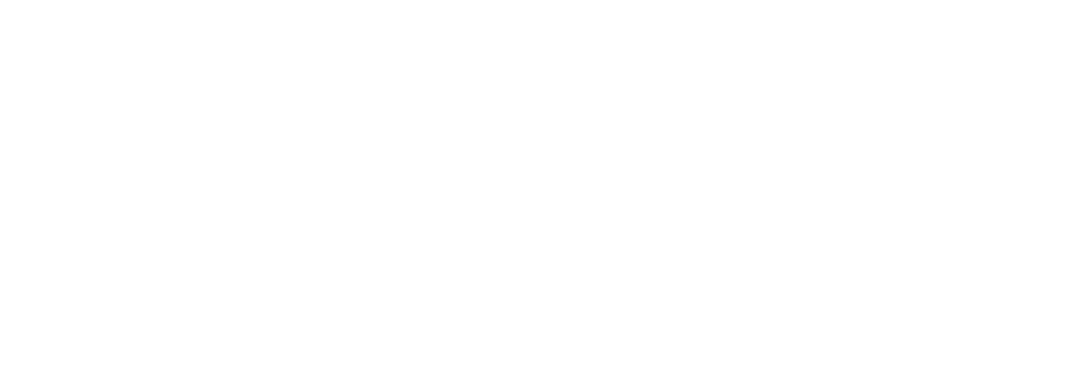
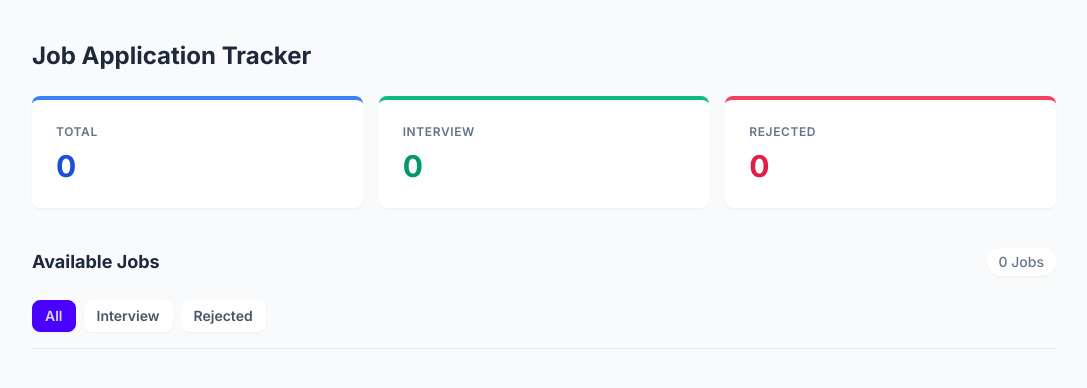
Before and after one commit to parvez4987/Job_Application_tracker, a plain HTML site: page Index.html in a window 1280 px wide. Shown: the whole page, without its empty margins (96-1183 px from the left). Drawn offline with nearby package versions, Linux system fonts and the light colour scheme.

Commit message:
design part

```diff
--- a/Index.html
+++ b/Index.html
@@ -1,11 +1,76 @@
 <!DOCTYPE html>
-<html lang="en">
+<html lang="en" data-theme="light">
 <head>
     <meta charset="UTF-8">
     <meta name="viewport" content="width=device-width, initial-scale=1.0">
-    <title>Document</title>
+    <title>Job Application Tracker</title>
+    <link href="https://cdn.jsdelivr.net/npm/daisyui@4.7.2/dist/full.min.css" rel="stylesheet" type="text/css" />
+    <!-- font -->
+    <link rel="preconnect" href="https://fonts.googleapis.com">
+    <link rel="preconnect" href="https://fonts.gstatic.com" crossorigin>
+    <link href="https://fonts.googleapis.com/css2?family=Inter:ital,opsz,wght@0,14..32,100..900;1,14..32,100..900&family=Manrope:wght@200..800&family=Open+Sans:ital,wght@0,300..800;1,300..800&family=Outfit:wght@100..900&display=swap" rel="stylesheet">
+
+    <style>
+        body {
+            font-family: "Inter", sans-serif;
+            background-color: #f8fafc;
+        }
+    </style>
+
+    <script src="https://cdn.tailwindcss.com"></script>
+
+
 </head>
-<body>
+<body class="min-h-screen p-4 md:p-10">
+    <div class="max-w-5xl mx-auto">
+        <h1 class="text-2xl font-bold text-slate-800 mb-6">Job Application Tracker</h1>
 
+        <!-- dashboard menu -->
+        <div class="grid grid-cols-1 md:grid-cols-3 gap-4 mb-10">
+            <div class="bg-white p-6 rounded-lg shadow-sm border-t-4 border-blue-500">
+                <p class="text-xs font-semibold text-slate-500 uppercase tracking-wider mb-2">Total</p>
+                <p id="stat-total" class="text-3xl font-bold text-blue-700">0</p>
+            </div>
+            <div class="bg-white p-6 rounded-lg shadow-sm border-t-4 border-emerald-500">
+                <p class="text-xs font-semibold text-slate-500 uppercase tracking-wider mb-2">Interview</p>
+                <p id="stat-interview" class="text-3xl font-bold text-emerald-600">0</p>
+            </div>
+            <div class="bg-white p-6 rounded-lg shadow-sm border-t-4 border-rose-500">
+                <p class="text-xs font-semibold text-slate-500 uppercase tracking-wider mb-2">Rejected</p>
+                <p id="stat-rejected" class="text-3xl font-bold text-rose-600">0</p>
+            </div>
+        </div>
+
+        <div class="flex flex-col md:flex-row justify-between items-start md:items-center mb-6">
+            <h2 class="text-lg font-bold text-slate-800 mb-2 md:mb-0">Available Jobs</h2>
+            <span id="tab-job-count" class="text-sm font-medium text-slate-500 bg-white px-3 py-1 rounded-full shadow-sm">0 Jobs</span>
+        </div>
+
+        <div class="flex space-x-2 border-b border-slate-200 pb-4 mb-6" id="tabs-container">
+            <button class="btn btn-sm btn-primary tab-btn" data-tab="all">All</button>
+            <button class="btn btn-sm btn-ghost bg-white shadow-sm tab-btn text-slate-600" data-tab="interview">Interview</button>
+            <button class="btn btn-sm btn-ghost bg-white shadow-sm tab-btn text-slate-600" data-tab="rejected">Rejected</button>
+        </div>
+
+
+        <!-- jobs -->
+
+
+        <div id="jobs-container" class="flex flex-col space-y-4">
+            </div>
+
+        <div id="empty-state" class="hidden flex-col items-center justify-center py-20 bg-white rounded-xl shadow-sm border border-slate-100">
+            <img src="jobs.png" alt="">
+            <h3 class="text-xl font-bold text-slate-800">No jobs available</h3>
+            <p class="text-slate-500 mt-2">Check back soon for new job opportunities</p>
+        </div>
+
+
+    </div>
+
+
+
+
+    <script src="script.js"></script>
 </body>
 </html>
--- /dev/null
+++ b/tailwind.init.css
@@ -0,0 +1 @@
+@import "tailwindcss";
```
Also changed, not shown: script.js (added).
